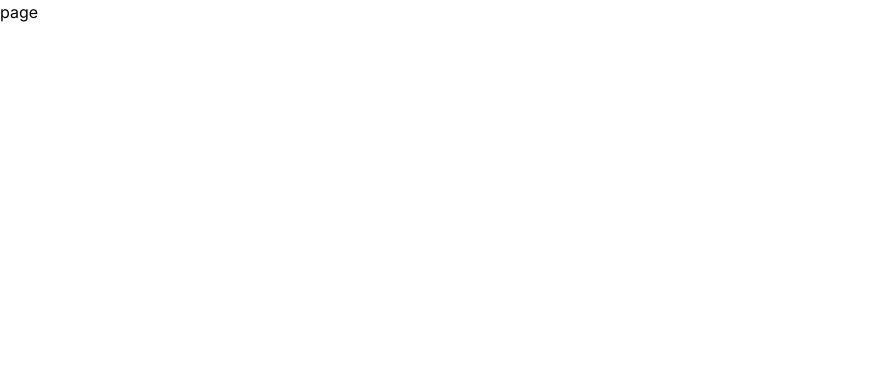
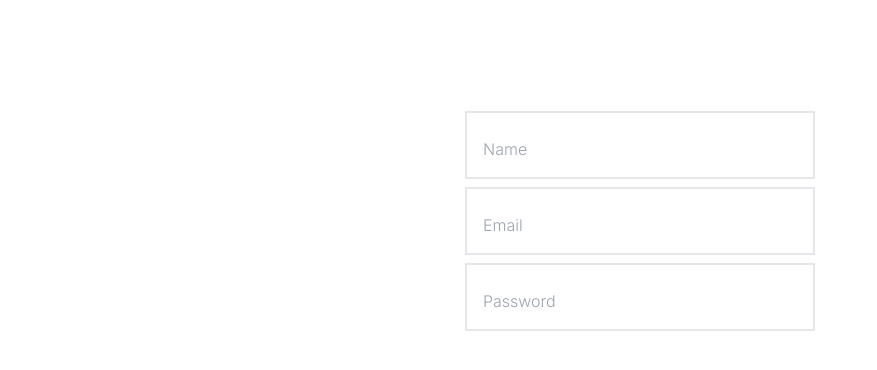
Before and after one commit to trba1810/nextjs-blog, a Next.js app: page /register in a window 1280 px wide. Shown: the top 370 px of the page, without its empty margins (0-877 px from the left). Built offline with nearby package versions, Linux system fonts and the light colour scheme.

Commit message:
create input component

```diff
--- a/app/register/page.tsx
+++ b/app/register/page.tsx
@@ -1,7 +1,61 @@
-import React from "react";
+"use client";
+
+import Input from "@/components/input/Input";
+import React, { FormEvent } from "react";
+import { useState } from "react";
+
+interface InitialStateProps {
+  name: string;
+  email: string;
+  password: string;
+}
+
+const initialState: InitialStateProps = {
+  name: "",
+  email: "",
+  password: "",
+};
 
 const page = () => {
-  return <div>page</div>;
+  const [state, setState] = useState(initialState);
+
+  function handleChange(e: any) {
+    setState({ ...state, [e.target.name]: e.target.value });
+  }
+
+  const onSubmit = (event: FormEvent) => {};
+
+  return (
+    <form className="text-center" onSubmit={onSubmit}>
+      <div className="flex flex-col justify-center h-[450px] w-[350px] mx-auto gap-2">
+        <Input
+          placeholder="Name"
+          name="name"
+          id="name"
+          type="text"
+          onChange={handleChange}
+          value={state.name}
+        />
+        <Input
+          placeholder="Email"
+          name="email"
+          id="email"
+          type="email"
+          onChange={handleChange}
+          value={state.email}
+        />
+        <Input
+          placeholder="Password"
+          name="password"
+          id="password"
+          type="password"
+          onChange={handleChange}
+          value={state.password}
+        />
+        <button type="submit"></button>
+      </div>
+    </form>
+  );
 };
 
 export default page;
--- /dev/null
+++ b/components/input/Input.tsx
@@ -0,0 +1,41 @@
+"use client";
+
+import React from "react";
+
+interface InputProps {
+  type: any;
+  value: any;
+  onChange?: (event: React.ChangeEvent<HTMLInputElement>) => void;
+  name: string;
+
+  id: string;
+  placeholder?: string;
+  big?: boolean;
+}
+
+const Input = ({
+  type,
+  value,
+  onChange,
+  name,
+
+  id,
+  placeholder,
+  big,
+}: InputProps) => {
+  return (
+    <input
+      type={type}
+      value={value}
+      onChange={onChange}
+      name={name}
+      id={id}
+      placeholder={placeholder}
+      className={`w-full p-4 pt-6 font-light bg-white border-2 outline-none text-black ${
+        big ? "w-[400px] pb-[6rem]" : ""
+      }`}
+    ></input>
+  );
+};
+
+export default Input;
```
